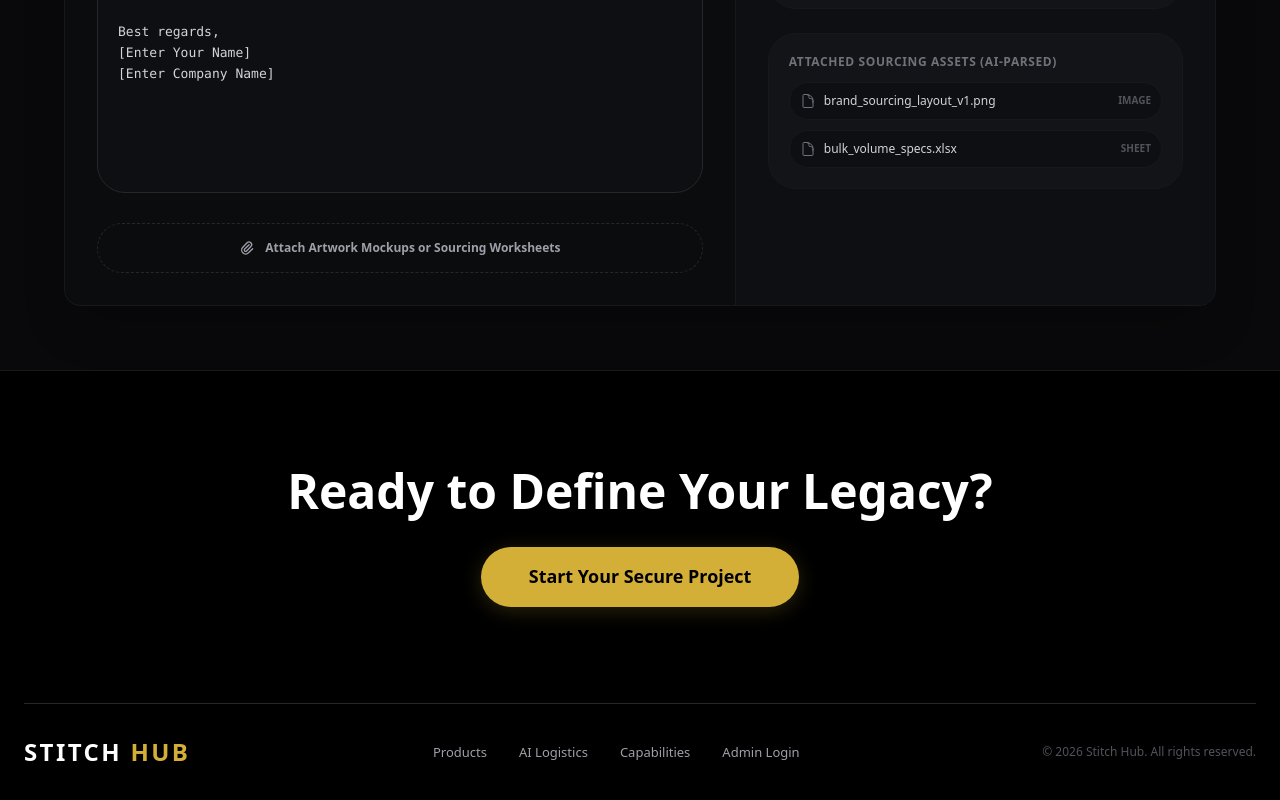
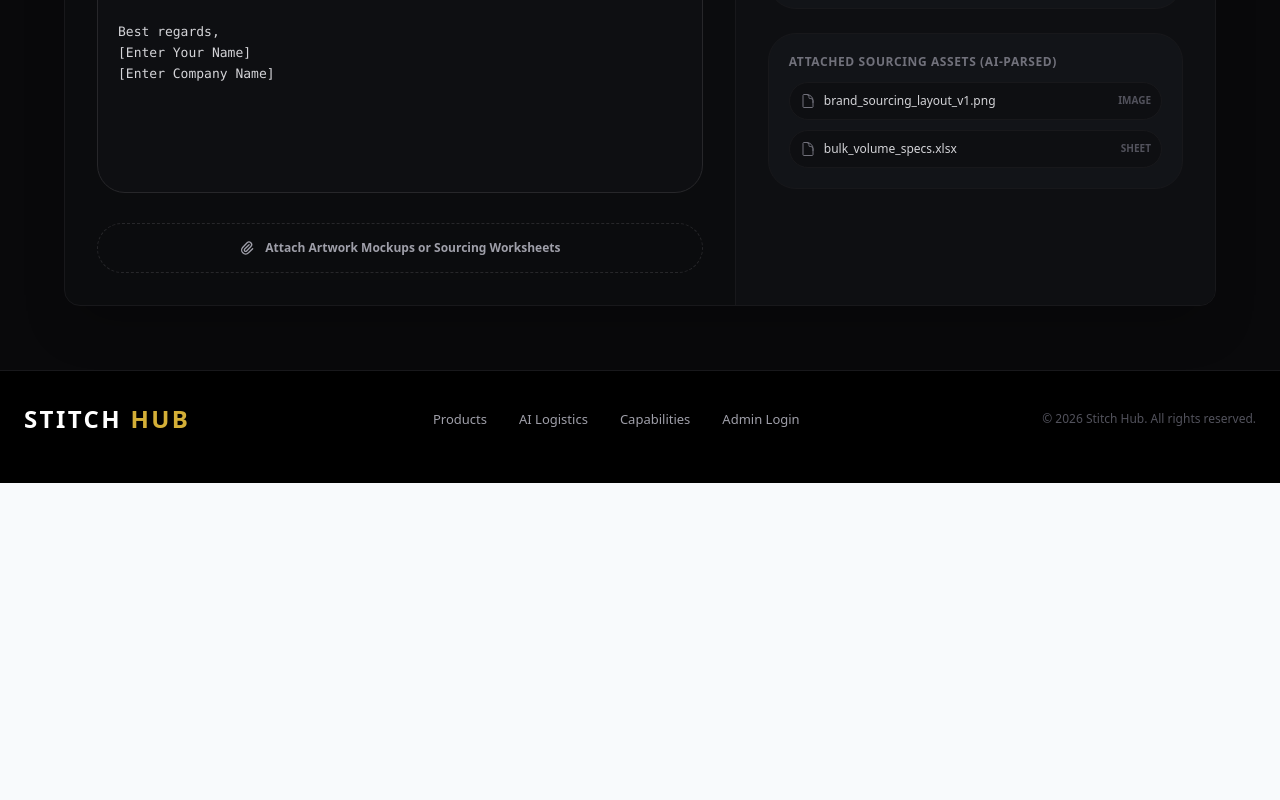
Before and after one commit to 1ewig/stitch-hub, a Next.js app: page /checkout in a window 1280 px wide. Shown: the part 607-1407 px from the top of the page. After the commit the page ends 1090 px from the top, so only its background shows below. Built offline with nearby package versions, Linux system fonts and the light colour scheme.

Commit message:
refactor: move CTA section from LandingFooter to landing page only

```diff
--- a/src/app/page.tsx
+++ b/src/app/page.tsx
@@ -1,5 +1,6 @@
 "use client";
 
+import Link from "next/link";
 import { usePathname } from "next/navigation";
 import { useCartStore } from "../stores/cart-store";
 import { useLandingProcess } from "../hooks/useLandingProcess";
@@ -48,7 +49,20 @@
       {/* 7. FREQUENTLY ANSWERED QUERIES (Accordions) */}
       <LandingFaq openIdx={openIdx} onToggle={toggle} />
 
-      {/* 8. BOTTOM CTA & FOOTER */}
+      {/* 8. BOTTOM CTA */}
+      <section className="bg-black pt-24 px-6 border-t border-zinc-900">
+        <div className="max-w-4xl mx-auto text-center mb-24">
+          <h2 className="text-4xl md:text-5xl font-bold mb-8 text-white">Ready to Define Your Legacy?</h2>
+          <Link
+            href="/products"
+            className="inline-block bg-[#d4af37] text-black px-12 py-4 rounded-full font-bold text-lg hover:bg-[#ebd06f] hover:-translate-y-1 transition-all duration-300 shadow-[0_4px_20px_rgba(212,175,55,0.2)] cursor-pointer"
+          >
+            Start Your Secure Project
+          </Link>
+        </div>
+      </section>
+
+      {/* 9. FOOTER */}
       <LandingFooter />
 
     </main>
--- a/src/components/landing/LandingFooter.tsx
+++ b/src/components/landing/LandingFooter.tsx
@@ -2,18 +2,8 @@
 
 export default function LandingFooter() {
   return (
-    <footer className="bg-black pt-24 pb-12 px-6 border-t border-zinc-900">
-      <div className="max-w-4xl mx-auto text-center mb-24">
-        <h2 className="text-4xl md:text-5xl font-bold mb-8 text-white">Ready to Define Your Legacy?</h2>
-        <Link
-          href="/products"
-          className="inline-block bg-[#d4af37] text-black px-12 py-4 rounded-full font-bold text-lg hover:bg-[#ebd06f] hover:-translate-y-1 transition-all duration-300 shadow-[0_4px_20px_rgba(212,175,55,0.2)] cursor-pointer"
-        >
-          Start Your Secure Project
-        </Link>
-      </div>
-
-      <div className="max-w-7xl mx-auto border-t border-zinc-800 pt-8 flex flex-col md:flex-row justify-between items-center gap-6">
+    <footer className="bg-black pb-12 px-6 border-t border-zinc-900">
+      <div className="max-w-7xl mx-auto pt-8 flex flex-col md:flex-row justify-between items-center gap-6">
         <div className="text-2xl font-black tracking-widest text-white">STITCH<span className="text-[#d4af37]"> HUB</span></div>
         <div className="flex gap-8 text-sm font-medium text-zinc-400">
           <Link href="/products" className="hover:text-white transition-colors">Products</Link>
```
